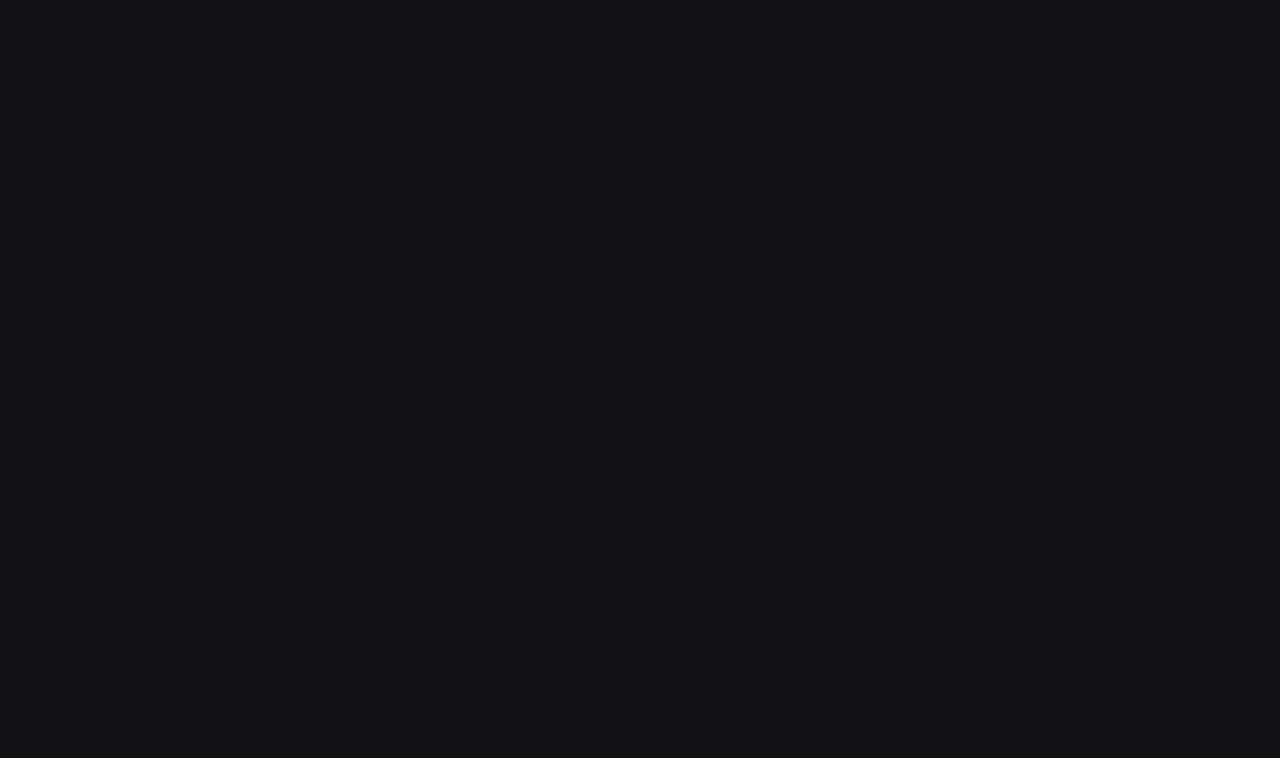
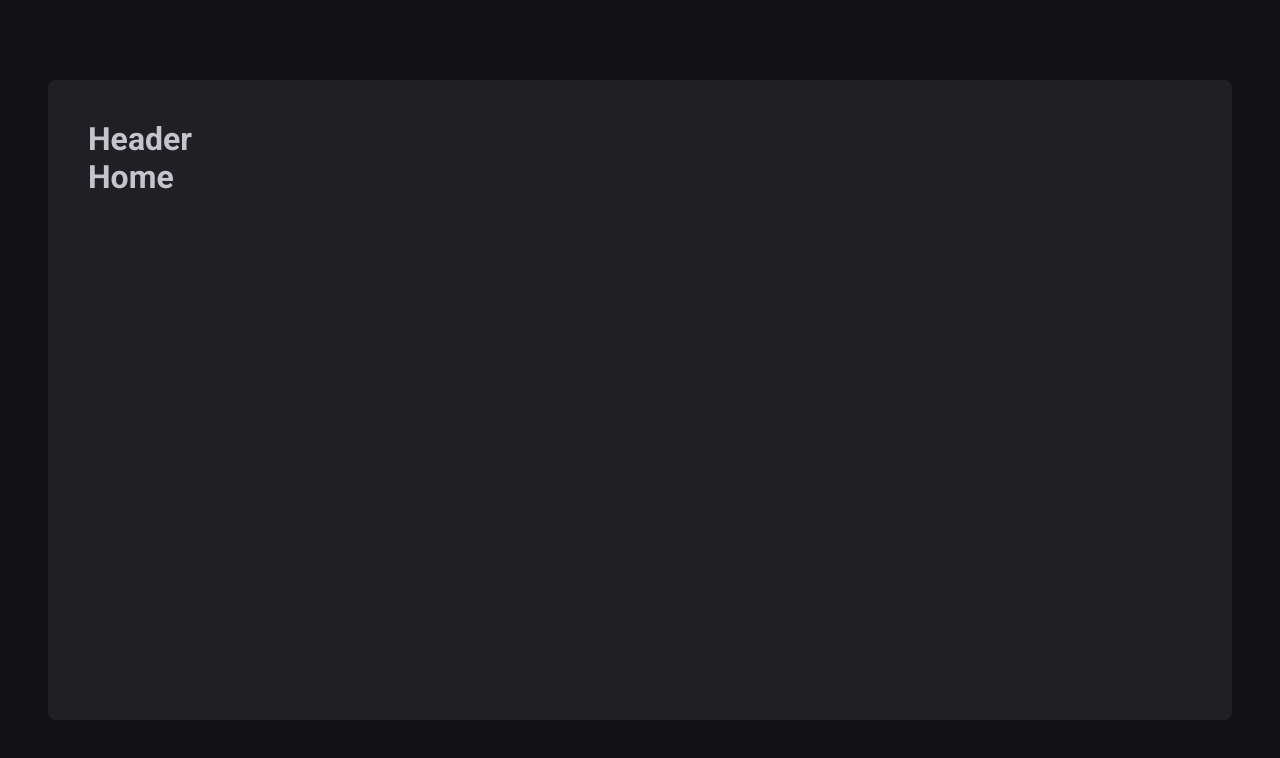
Before and after one commit to beatrizmf/timer, a React (Vite) app: page / in a window 1280 px wide. Shown: the top 758 px of the page. Built offline with nearby package versions, Linux system fonts and the light colour scheme.

Commit message:
chore: router + wrapper

```diff
--- a/package.json
+++ b/package.json
@@ -12,6 +12,7 @@
   "dependencies": {
     "react": "^18.2.0",
     "react-dom": "^18.2.0",
+    "react-router-dom": "^6.5.0",
     "styled-components": "^5.3.6"
   },
   "devDependencies": {
--- a/src/App.tsx
+++ b/src/App.tsx
@@ -1,11 +1,17 @@
+import { BrowserRouter } from 'react-router-dom'
 import { ThemeProvider } from 'styled-components'
 
+import { Router } from './Router'
 import { GlobalStyle } from './styles/global'
 import { defaultTheme } from './styles/themes/default'
 
 function App() {
   return (
     <ThemeProvider theme={defaultTheme}>
+      <BrowserRouter>
+        <Router />
+      </BrowserRouter>
+
       <GlobalStyle />
     </ThemeProvider>
   )
--- /dev/null
+++ b/src/Router.tsx
@@ -0,0 +1,16 @@
+import { Route, Routes } from 'react-router-dom'
+
+import { Wrapper } from './layouts/Wrapper'
+import { History } from './pages/History'
+import { Home } from './pages/Home'
+
+export function Router() {
+  return (
+    <Routes>
+      <Route path="/" element={<Wrapper />}>
+        <Route path="/" element={<Home />} />
+        <Route path="/history" element={<History />} />
+      </Route>
+    </Routes>
+  )
+}
--- /dev/null
+++ b/src/components/Header.tsx
@@ -0,0 +1,3 @@
+export function Header() {
+  return <h1>Header</h1>
+}
--- /dev/null
+++ b/src/layouts/Wrapper/index.tsx
@@ -0,0 +1,14 @@
+import { Outlet } from 'react-router-dom'
+
+import { Header } from '../../components/Header'
+
+import { WrapperContainer } from './styles'
+
+export function Wrapper() {
+  return (
+    <WrapperContainer>
+      <Header />
+      <Outlet />
+    </WrapperContainer>
+  )
+}
--- /dev/null
+++ b/src/layouts/Wrapper/styles.ts
@@ -0,0 +1,12 @@
+import styled from 'styled-components'
+
+export const WrapperContainer = styled.div`
+  max-width: 74rem;
+  height: calc(100vh - 10rem);
+  margin: 5rem auto;
+  padding: 2.5rem;
+  background: ${(props) => props.theme['gray-800']};
+  border-radius: 8px;
+  display: flex;
+  flex-direction: column;
+`
--- /dev/null
+++ b/src/pages/History.tsx
@@ -0,0 +1,3 @@
+export function History() {
+  return <h1>History</h1>
+}
--- /dev/null
+++ b/src/pages/Home.tsx
@@ -0,0 +1,3 @@
+export function Home() {
+  return <h1>Home</h1>
+}
```
Also changed, not shown: .eslintrc.json, 1 other file (tests, documents, lock files or other folders).
